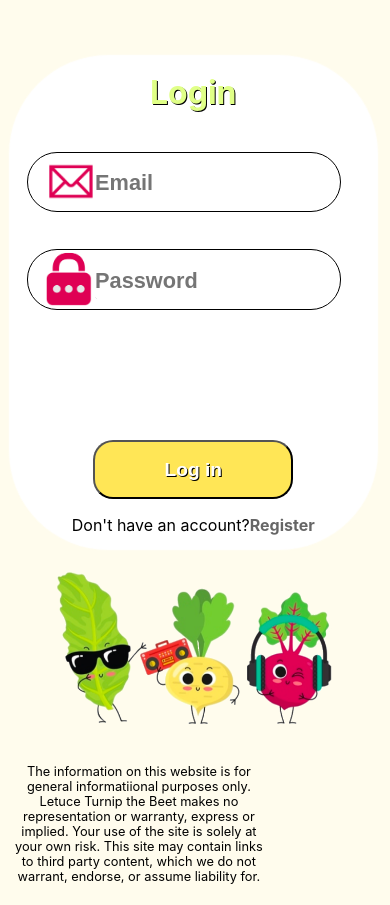
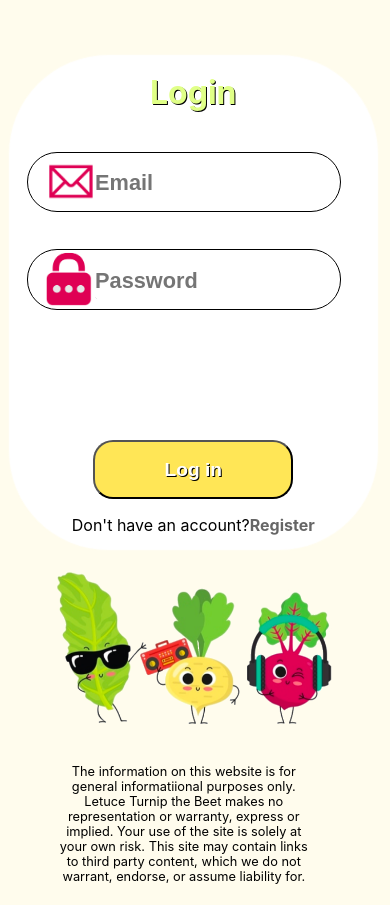
Before and after one commit to Mattp15/capstone-frontend, a React (Create React App) app: page /login in a window 390 px wide. Built offline with nearby package versions, Linux system fonts and the light colour scheme; no server answers; a web font is replaced by a local one.

Commit message:
fixed login footer

```diff
--- a/src/index.css
+++ b/src/index.css
@@ -120,8 +120,10 @@ a::after {
     display: flex;
     margin-top: auto;
     /* margin-top: 40px; */
+    align-items: center;
+    justify-content: center;
+    margin-left: 12%;
     width: 70%;
-    justify-content: center;
   }
   .footer-register {
     position: absolute;
```
Also changed, not shown: 1 other file (tests, documents, lock files or other folders).
